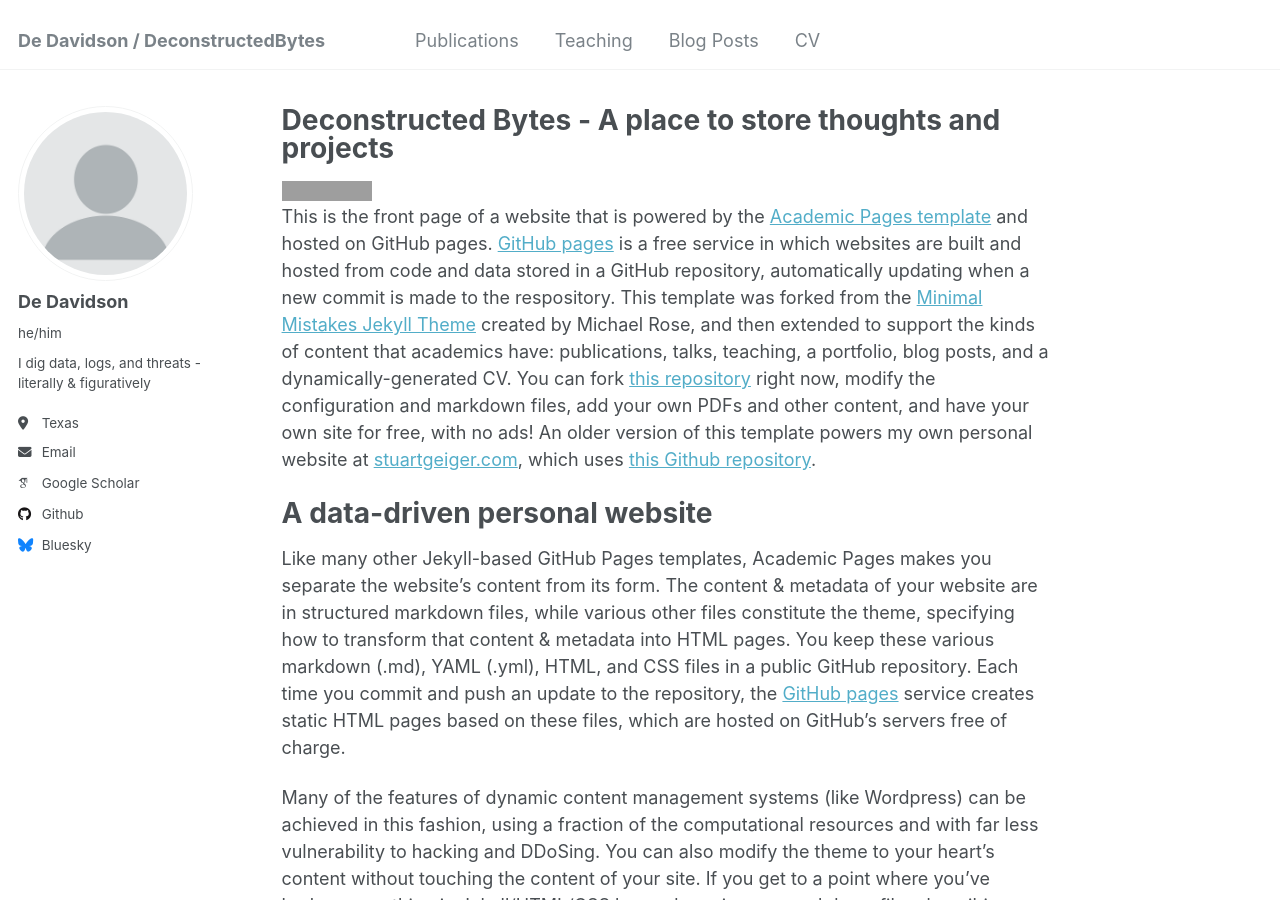
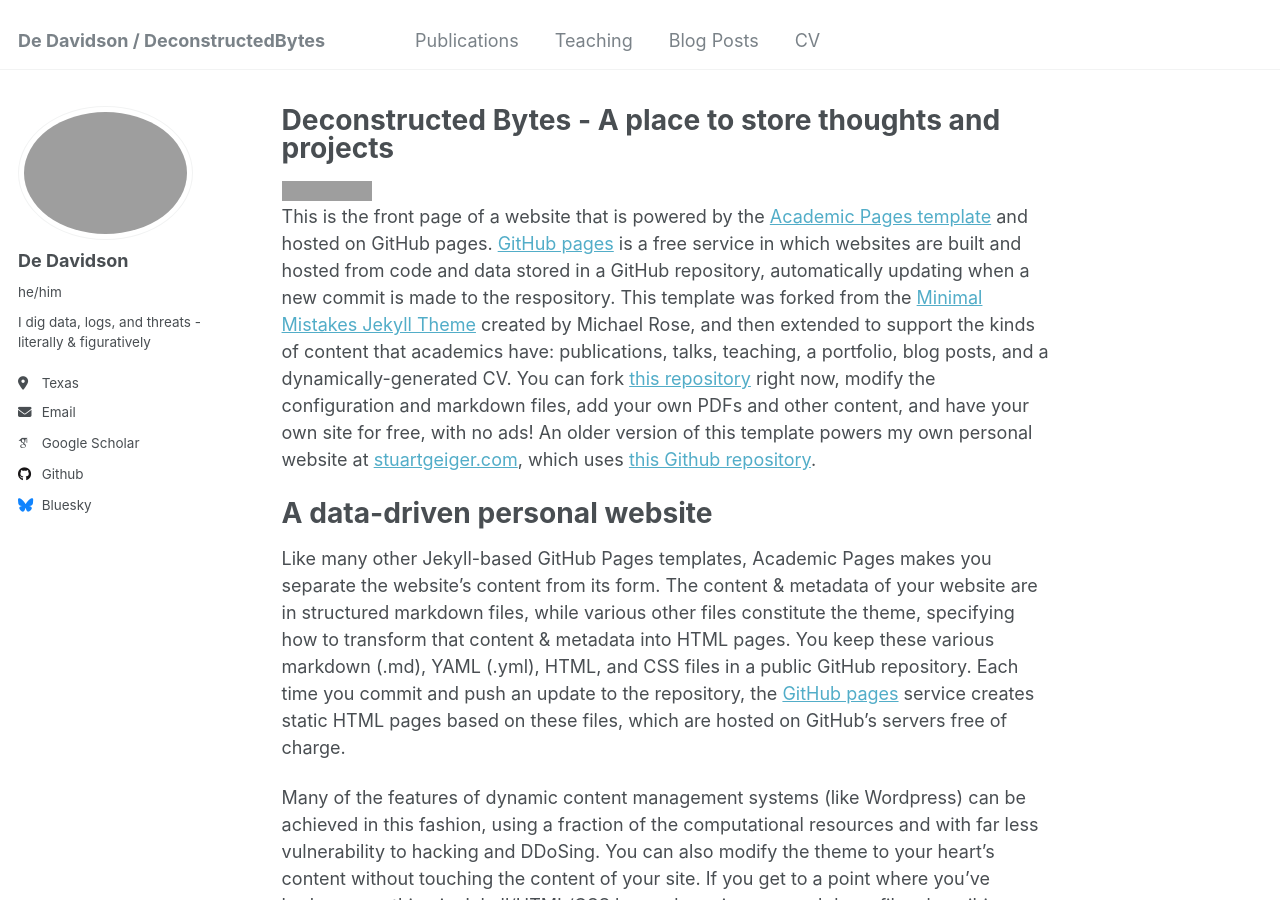
Before and after one commit to deconstructedbytes/deconstructedbytes.github.io, a Jekyll site: the page built from _pages/about.md, in a window 1280 px wide and 900 px high. Built offline with Jekyll 4.4.1, drawn with Linux system fonts in a browser that asks for light colours; some web fonts are replaced; grey boxes are pictures that could not be loaded.

Commit message:
Update _config.yml

```diff
--- a/_config.yml
+++ b/_config.yml
@@ -21,7 +21,7 @@
 #               Additional customization can be done by editing /_includes/author-profile.html
 author:
   # Biographic information
-  avatar           : "profile.png"
+  avatar           : "deconstructed_bytes.png"
   name             : "De Davidson"
   pronouns         : "he/him"
   bio              : "I dig data, logs, and threats - literally & figuratively"
```
